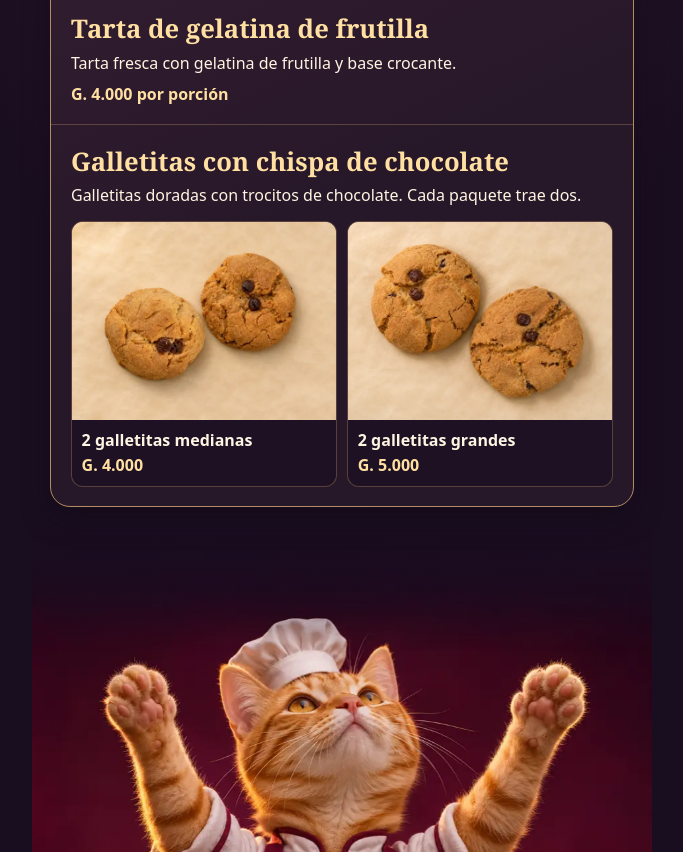
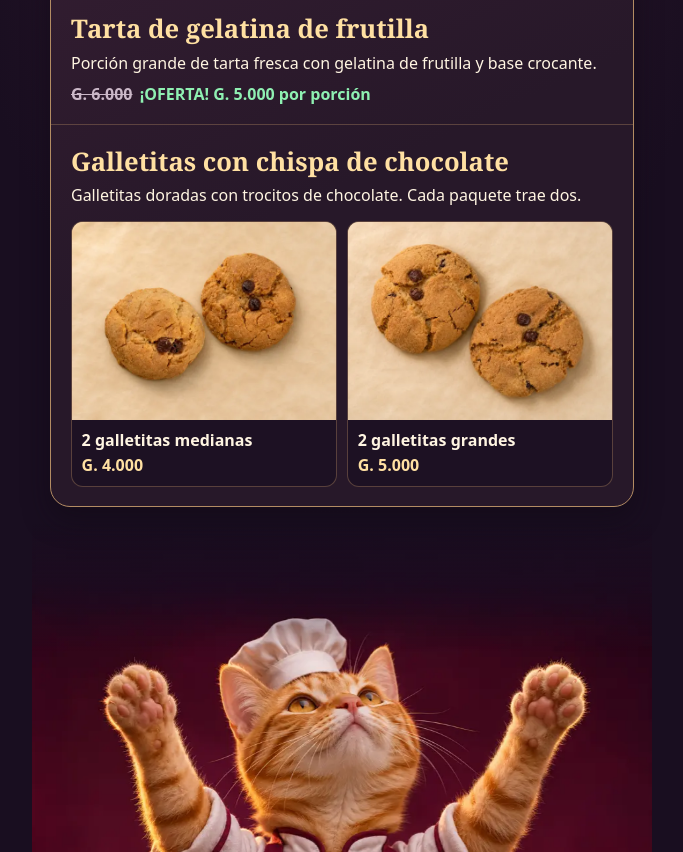
Before and after one commit to Neliux/Ruleta_cookie, a plain HTML site: page menu.html in a window 1280 px wide. Shown: the part 951-1803 px from the top of the page, without its empty margins (298-981 px from the left). Drawn offline with Linux system fonts and the light colour scheme.

Commit message:
Mostrar oferta en porción grande de tarta

```diff
--- a/menu.html
+++ b/menu.html
@@ -24,6 +24,8 @@
     h2 { font: bold clamp(1.17rem, 4.8vw, 1.6rem) Georgia, serif; color: #ffe0a2; margin: 0 0 .35rem; }
     p { margin: 0; line-height: 1.45; }
     .precio-porcion { margin-top: .5rem; color: #ffe0a2; font-weight: 800; }
+    .precio-anterior { margin-right: .45rem; color: #cbb8c8; font-weight: 600; text-decoration: line-through; }
+    .precio-oferta { color: #8ff0b2; font-weight: 900; }
     .paquetes { margin: .85rem 0 0; display: grid; grid-template-columns: repeat(2, minmax(0, 1fr)); gap: .65rem; }
     .paquetes div { display: flex; flex-direction: column; overflow: hidden; background: #190e20a8; border: 1px solid #b38c6365; border-radius: 12px; }
     .paquetes dt { display: flex; flex: 1; flex-direction: column; gap: .55rem; font-weight: 650; }
@@ -62,8 +64,8 @@
       </li>
       <li>
         <img class="foto-postre" src="tarta.webp" alt="Tarta de gelatina de frutilla" loading="lazy"><h2>Tarta de gelatina de frutilla</h2>
-        <p>Tarta fresca con gelatina de frutilla y base crocante.</p>
-        <p class="precio-porcion">G. 4.000 por porción</p>
+        <p>Porción grande de tarta fresca con gelatina de frutilla y base crocante.</p>
+        <p class="precio-porcion"><span class="precio-anterior">G. 6.000</span><span class="precio-oferta">¡OFERTA! G. 5.000 por porción</span></p>
       </li>
       <li>
         <h2>Galletitas con chispa de chocolate</h2>
```
